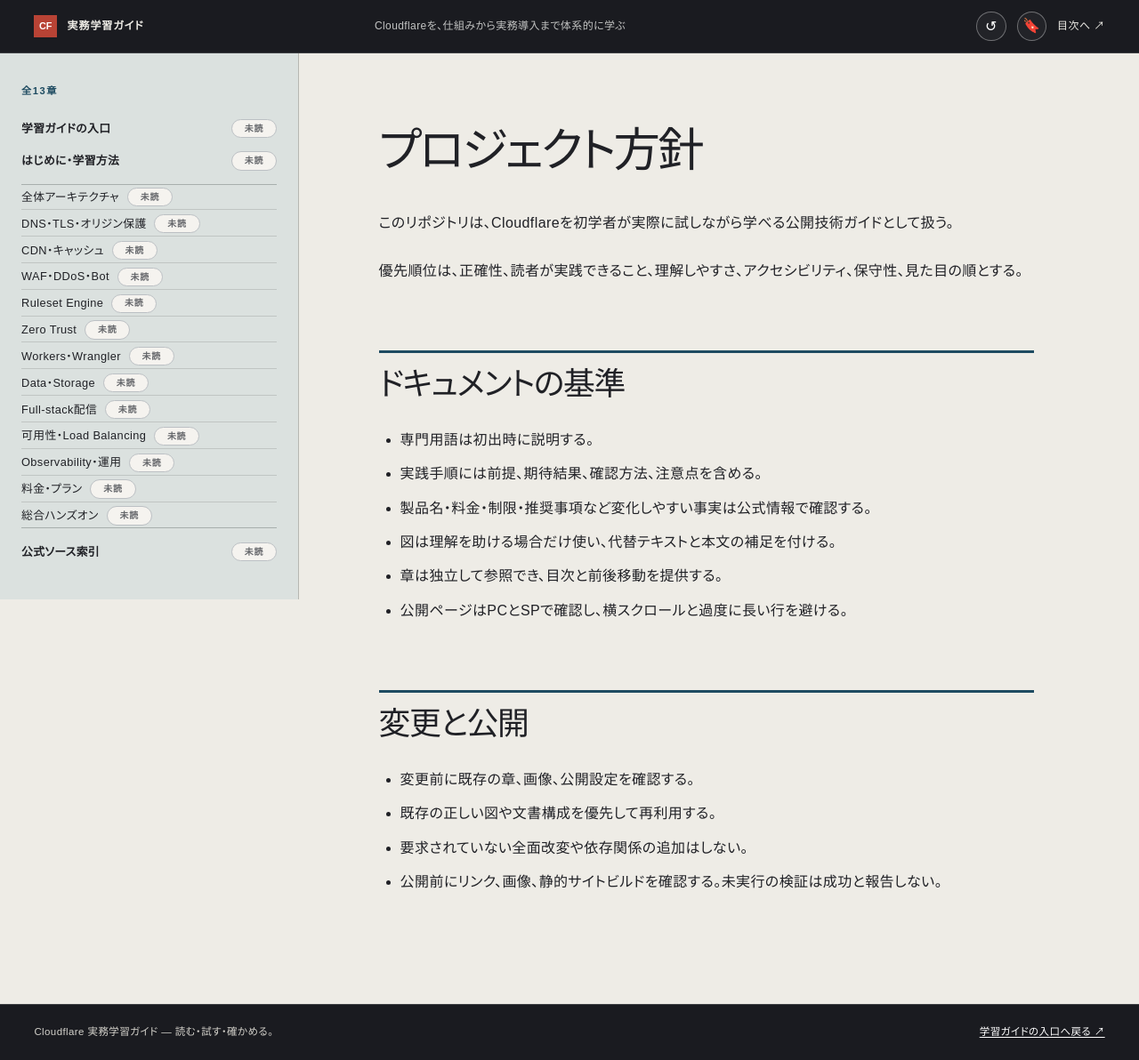
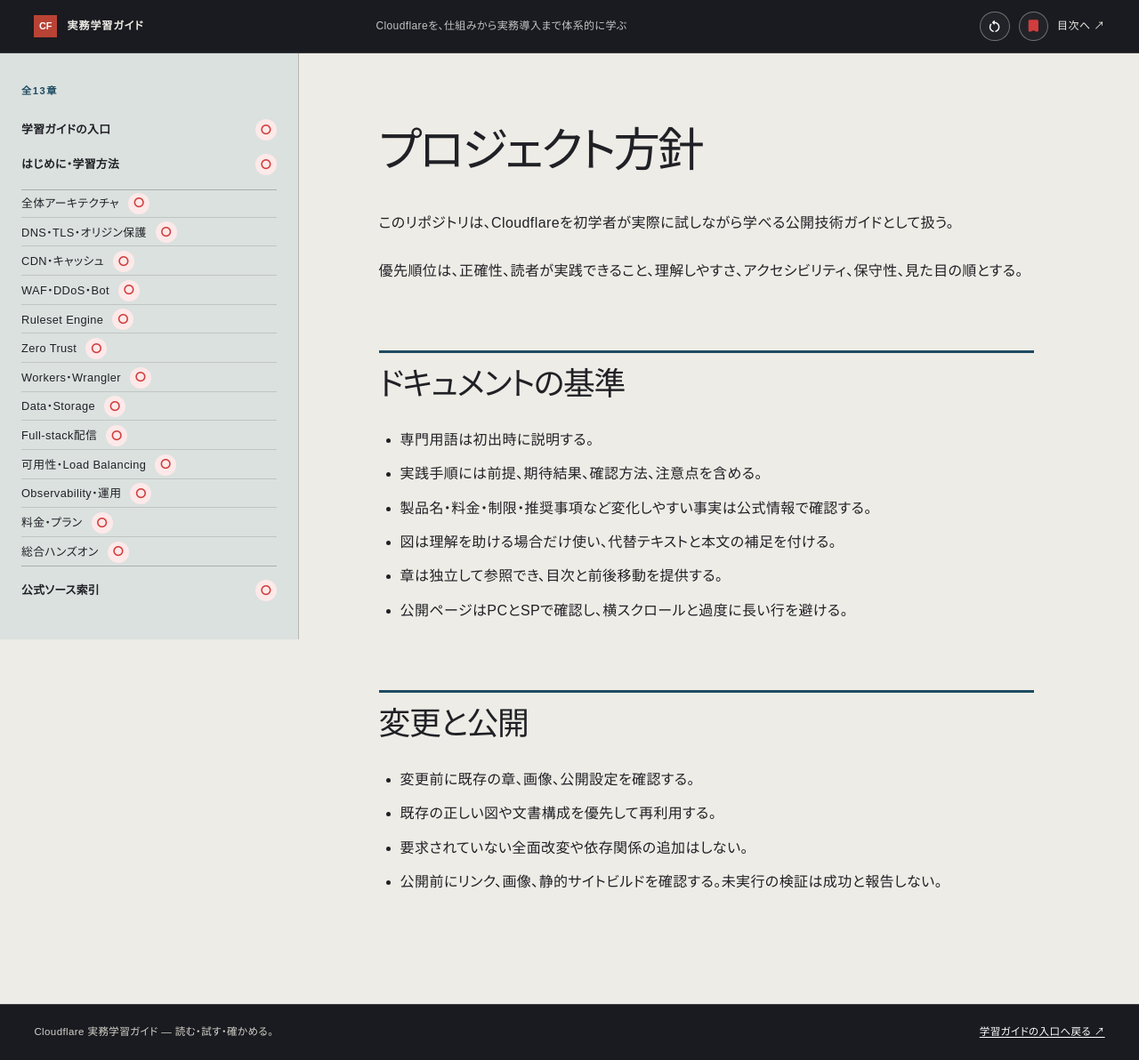
Before and after one commit to ayutamondo/cloudflare-learning-guide, a Jekyll site: the page built from AGENTS.md, in a window 1280 px wide and 1192 px high. Shown: the whole window at 89% size. Built offline with Jekyll 4.4.1, drawn with Linux system fonts in a browser that asks for light colours; our own code applies the rules of GitHub Pages for plain Markdown files.

Commit message:
Add bookmark fill state and material icon progress UI

```diff
--- a/_layouts/default.html
+++ b/_layouts/default.html
@@ -6,6 +6,9 @@
     <base href="{{ '/' | relative_url }}">
     <meta name="description" content="{{ page.description | default: site.description | escape }}">
     <title>{% if page.title %}{{ page.title }} | {% endif %}{{ site.title }}</title>
+    <link rel="preconnect" href="https://fonts.googleapis.com">
+    <link rel="preconnect" href="https://fonts.gstatic.com" crossorigin>
+    <link href="https://fonts.googleapis.com/css2?family=Material+Symbols+Rounded:opsz,wght,FILL,GRAD@20..48,400,0,0" rel="stylesheet">
     <link rel="stylesheet" href="{{ '/assets/site.css' | relative_url }}">
   </head>
   <body class="guide-page">
@@ -16,10 +19,10 @@
         <p>Cloudflareを、仕組みから実務導入まで体系的に学ぶ</p>
         <div class="header-actions">
           <button class="reset-link" type="button" aria-label="学習状態をリセット" title="学習状態をリセット">
-            <span aria-hidden="true">↺</span>
+            <span class="material-symbols-rounded" aria-hidden="true">restart_alt</span>
           </button>
-          <a class="bookmark-link" href="#" aria-label="最後に読んだところへ戻る" title="最後に読んだところへ戻る">
-            <span aria-hidden="true">🔖</span>
+          <a class="bookmark-link is-inactive" href="#" aria-label="最後に読んだところへ戻る" title="最後に読んだところへ戻る">
+            <span class="material-symbols-rounded" aria-hidden="true">bookmark</span>
           </a>
           <a class="header-home-link" href="{{ '/' | relative_url }}">目次へ ↗</a>
         </div>
--- a/assets/guide-progress.js
+++ b/assets/guide-progress.js
@@ -1,6 +1,6 @@
 (function () {
   const STORAGE_KEY = 'cf-guide-progress';
-  const STATUS = { READ: '既読', UNREAD: '未読' };
+  const STATUS = { READ: 'check_circle', UNREAD: 'circle' };
 
   function readProgress() {
     try {
@@ -121,7 +121,7 @@
       link.classList.toggle('is-unread', !isRead);
 
       const status = document.createElement('span');
-      status.className = 'nav-status';
+      status.className = 'nav-status material-symbols-rounded';
       status.textContent = isRead ? STATUS.READ : STATUS.UNREAD;
 
       const existingStatus = link.querySelector('.nav-status');
@@ -159,6 +159,14 @@
     if (bookmarkLink) {
       bookmarkLink.addEventListener('click', function (event) {
         event.preventDefault();
+        const state = getPageEntry(getCurrentPageKey());
+        const hasSavedSection = !!state.lastHeadingId || Number(state.scrollY) > 0;
+
+        if (hasSavedSection) {
+          bookmarkLink.classList.add('is-active');
+          bookmarkLink.classList.remove('is-inactive');
+        }
+
         jumpToSavedSection();
       });
     }
@@ -167,8 +175,19 @@
     if (resetButton) {
       resetButton.addEventListener('click', function () {
         clearCurrentPageEntry();
+        if (bookmarkLink) {
+          bookmarkLink.classList.remove('is-active');
+          bookmarkLink.classList.add('is-inactive');
+        }
         window.scrollTo({ top: 0, behavior: 'smooth' });
       });
+    }
+
+    if (bookmarkLink) {
+      const state = getPageEntry(getCurrentPageKey());
+      const hasSavedSection = !!state.lastHeadingId || Number(state.scrollY) > 0;
+      bookmarkLink.classList.toggle('is-active', hasSavedSection);
+      bookmarkLink.classList.toggle('is-inactive', !hasSavedSection);
     }
   }
 
--- a/assets/site.css
+++ b/assets/site.css
@@ -77,10 +77,16 @@ img { max-width: 100%; height: auto; }
 .site-header { position: sticky; z-index: 10; top: 0; border-bottom: 1px solid #3d3f43; background: var(--night); color: var(--paper); }
 .site-header__inner { display: grid; grid-template-columns: 1.1fr 2fr auto; align-items: center; gap: 1.5rem; max-width: 1440px; margin: auto; padding: .8rem clamp(1rem, 3vw, 3rem); font-size: .75rem; }
 .site-header__inner p { margin: 0; color: #c2c3c2; }
-.header-actions { display: inline-flex; align-items: center; gap: .75rem; }
-.reset-link, .bookmark-link { display: inline-flex; align-items: center; justify-content: center; width: 2.1rem; height: 2.1rem; border: 1px solid rgba(255,255,255,.35); border-radius: 999px; background: rgba(255,255,255,.04); color: #fff; text-decoration: none; transition: transform .18s ease, background .18s ease, border-color .18s ease; cursor: pointer; }
+.header-actions { display: inline-flex; align-items: center; gap: 10px; }
+.reset-link, .bookmark-link { display: inline-flex; align-items: center; justify-content: center; width: 2.1rem; height: 2.1rem; border: 1px solid rgba(255,255,255,.35); border-radius: 999px; background: rgba(255,255,255,.04); text-decoration: none; transition: transform .18s ease, background .18s ease, border-color .18s ease; cursor: pointer; }
+.reset-link { color: #fff; }
+.bookmark-link { color: #d13d3d; }
+.bookmark-link .material-symbols-rounded { font-variation-settings: 'FILL' 0, 'wght' 400, 'GRAD' 0, 'opsz' 24; }
+.bookmark-link.is-active { color: #d13d3d; }
+.bookmark-link.is-active .material-symbols-rounded { font-variation-settings: 'FILL' 1, 'wght' 400, 'GRAD' 0, 'opsz' 24; }
+.bookmark-link.is-inactive { color: #d13d3d; }
 .reset-link:hover, .bookmark-link:hover { background: rgba(255,255,255,.12); border-color: rgba(255,255,255,.7); transform: translateY(-1px); }
-.reset-link span, .bookmark-link span { font-size: 1rem; }
+.reset-link .material-symbols-rounded, .bookmark-link .material-symbols-rounded { font-size: 1.2rem; line-height: 1; }
 .header-home-link { text-decoration: none; }
 .site-shell { display: grid; grid-template-columns: minmax(15rem, 21rem) minmax(0, 1fr); max-width: 1440px; margin: auto; }
 .site-nav { position: sticky; top: 52px; align-self: start; max-height: calc(100vh - 52px); overflow: auto; padding: 2rem 1.5rem 2.5rem; border-right: 1px solid var(--line); background: #dbe1df; }
@@ -88,12 +94,12 @@ img { max-width: 100%; height: auto; }
 .site-nav nav { display: grid; gap: .6rem; font-size: .8rem; line-height: 1.55; }
 .site-nav a { text-decoration: none; }
 .site-nav nav > a { font-weight: 700; }
-.site-nav .progress-link { display: inline-flex; align-items: center; justify-content: space-between; gap: .55rem; padding: .18rem 0; }
-.site-nav .progress-link .nav-status { display: inline-flex; align-items: center; min-width: 3.2rem; padding: .12rem .42rem; border-radius: 999px; font-size: .62rem; font-weight: 700; letter-spacing: .08em; text-transform: uppercase; justify-content: center; }
+.site-nav .progress-link { display: inline-flex; align-items: center; justify-content: space-between; gap: 10px; padding: .18rem 0; }
+.site-nav .progress-link .nav-status { display: inline-flex; align-items: center; justify-content: center; width: 1.5rem; height: 1.5rem; border-radius: 999px; font-size: .8rem; font-weight: 700; line-height: 1; }
 .site-nav .progress-link.is-read { color: #3a3d40; }
-.site-nav .progress-link.is-read .nav-status { background: #8f9398; color: #fff; }
+.site-nav .progress-link.is-read .nav-status { background: #dfeee4; color: #1f8c4c; }
 .site-nav .progress-link.is-unread { color: var(--ink); }
-.site-nav .progress-link.is-unread .nav-status { background: #f5f3ef; border: 1px solid #bcc0c4; color: var(--ink-muted); }
+.site-nav .progress-link.is-unread .nav-status { background: #fde9e9; color: #d13d3d; }
 .site-nav ol { display: grid; gap: .12rem; margin: .2rem 0; padding: 0; list-style: none; border-top: 1px solid #a7afad; border-bottom: 1px solid #a7afad; }
 .site-nav li { border-bottom: 1px solid #c0c5c3; }
 .site-nav li:last-child { border-bottom: 0; }
```
